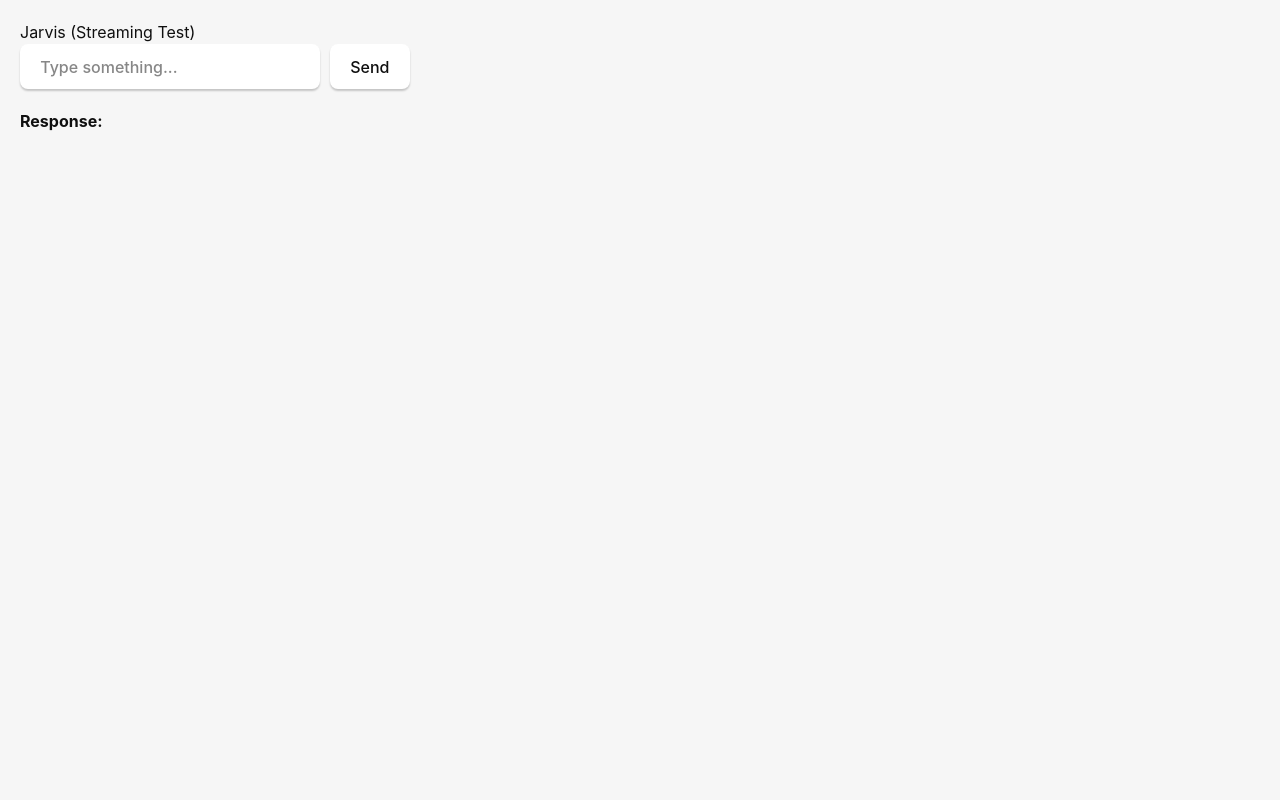
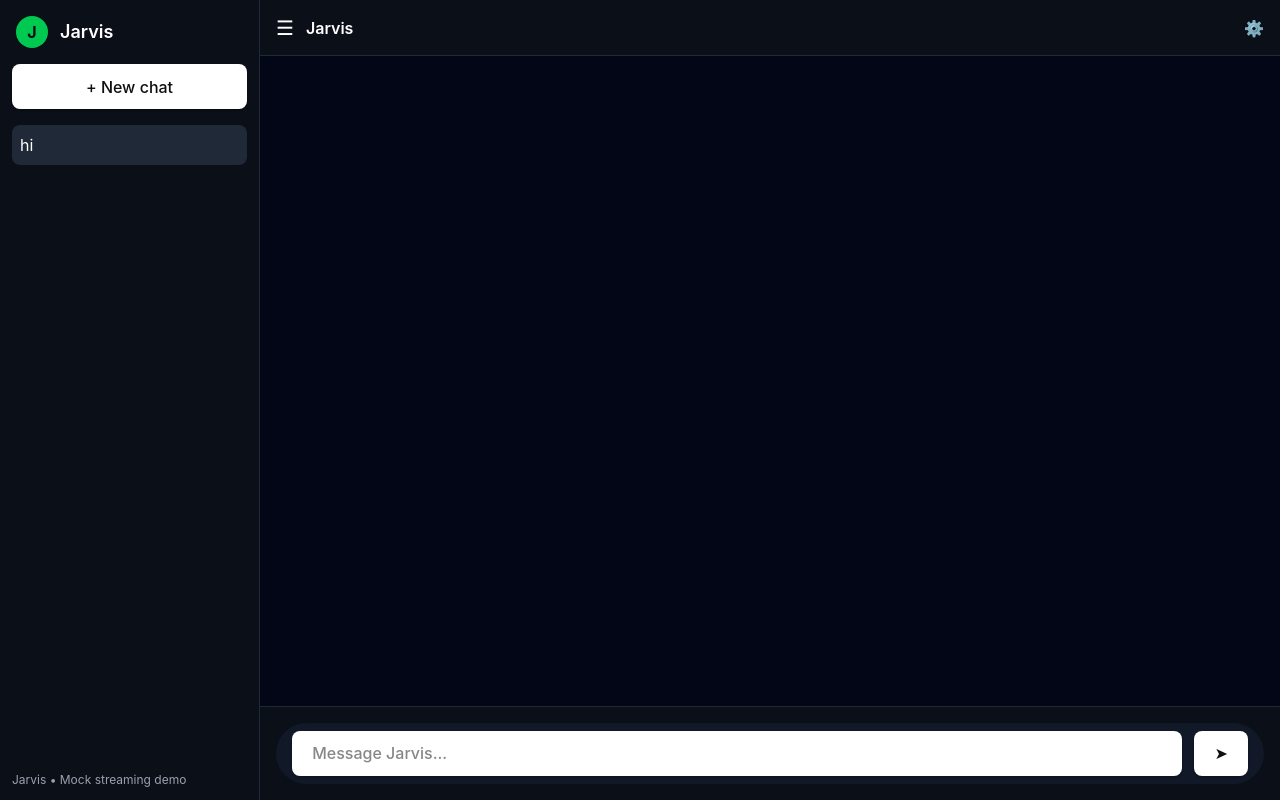
Before and after one commit to ManashAnand/jarvis, a React (Vite) app in the folder jarvis-gui/: page / in a window 1280 px wide. Built offline with nearby package versions, Linux system fonts and the light colour scheme.

Commit message:
feat: gpt frontend

```diff
--- /dev/null
+++ b/jarvis-gui/src/component/ChatHeader.tsx
@@ -0,0 +1,12 @@
+export default function ChatHeader() {
+  return (
+    <div className="h-14 border-b border-gray-800 flex items-center justify-between px-4 bg-[#0b0f17]">
+      <div className="flex items-center gap-3 text-white">
+        <span className="text-xl">☰</span>
+        <span className="font-semibold">Jarvis</span>
+      </div>
+
+      <div className="text-gray-400">⚙️</div>
+    </div>
+  );
+}
--- /dev/null
+++ b/jarvis-gui/src/component/ChatInput.tsx
@@ -0,0 +1,38 @@
+import { useState } from "react";
+
+export default function ChatInput({
+  onSend,
+  loading,
+}: {
+  onSend: (msg: string) => void;
+  loading: boolean;
+}) {
+  const [input, setInput] = useState("");
+
+  const handleSend = () => {
+    if (!input.trim()) return;
+    onSend(input);
+    setInput("");
+  };
+
+  return (
+    <div className="p-4 border-t border-gray-800 bg-[#0b0f17]">
+      <div className="flex items-center bg-[#111827] rounded-full px-4 py-2">
+        <input
+          value={input}
+          onChange={(e) => setInput(e.target.value)}
+          placeholder="Message Jarvis..."
+          className="flex-1 bg-transparent outline-none text-white"
+        />
+
+        <button
+          onClick={handleSend}
+          disabled={loading}
+          className="ml-3 bg-green-500 hover:bg-green-600 px-3 py-1 rounded-full"
+        >
+          ➤
+        </button>
+      </div>
+    </div>
+  );
+}
--- /dev/null
+++ b/jarvis-gui/src/component/ChatMessages.tsx
@@ -0,0 +1,41 @@
+type Message = {
+  role: "user" | "assistant";
+  content: string;
+};
+
+export default function ChatMessages({ messages }: { messages: Message[] }) {
+  return (
+    <div className="flex-1 overflow-y-auto p-6 space-y-6 bg-[#020617]">
+      {messages.map((msg, i) => (
+        <div
+          key={i}
+          className={`flex items-start gap-3 ${
+            msg.role === "user" ? "justify-end" : ""
+          }`}
+        >
+          {msg.role === "assistant" && (
+            <div className="w-8 h-8 bg-green-500 rounded-full flex items-center justify-center">
+              🤖
+            </div>
+          )}
+
+          <div
+            className={`max-w-[60%] px-4 py-3 rounded-2xl text-sm ${
+              msg.role === "user"
+                ? "bg-green-600 text-white rounded-br-none"
+                : "bg-[#1f2937] text-gray-200 rounded-bl-none"
+            }`}
+          >
+            {msg.content}
+          </div>
+
+          {msg.role === "user" && (
+            <div className="w-8 h-8 bg-green-500 rounded-full flex items-center justify-center">
+              👤
+            </div>
+          )}
+        </div>
+      ))}
+    </div>
+  );
+}
--- /dev/null
+++ b/jarvis-gui/src/component/Sidebar.tsx
@@ -0,0 +1,28 @@
+export default function Sidebar() {
+  return (
+    <div className="w-65 bg-[#0b0f17] border-r border-gray-800 flex flex-col">
+      <div className="p-4 flex items-center gap-3">
+        <div className="w-8 h-8 bg-green-500 rounded-full flex items-center justify-center font-bold">
+          J
+        </div>
+        <span className="text-lg font-semibold text-white">Jarvis</span>
+      </div>
+
+      <div className="px-3">
+        <button className="w-full bg-[#111827] hover:bg-[#1f2937] text-white py-2 rounded-lg border border-gray-700">
+          + New chat
+        </button>
+      </div>
+
+      <div className="mt-4 px-3">
+        <div className="bg-[#1f2937] text-white p-2 rounded-lg">
+          hi
+        </div>
+      </div>
+
+      <div className="mt-auto p-3 text-xs text-gray-400">
+        Jarvis • Mock streaming demo
+      </div>
+    </div>
+  );
+}
--- a/jarvis-gui/src/pages/Home.tsx
+++ b/jarvis-gui/src/pages/Home.tsx
@@ -1,46 +1,52 @@
 import { useState } from "react";
+import ChatHeader from "../component/ChatHeader";
+import ChatMessages from "../component/ChatMessages";
+import ChatInput from "../component/ChatInput";
 import { streamChat } from "../helper/streamChat";
+import Sidebar from "../component/Sidebar";
 
-function Home() {
-  const [input, setInput] = useState("");
-  const [output, setOutput] = useState("");
+
+type Message = {
+  role: "user" | "assistant";
+  content: string;
+};
+
+export default function ChatPage() {
+  const [messages, setMessages] = useState<Message[]>([]);
   const [loading, setLoading] = useState(false);
 
+  const sendMessage = async (input: string) => {
 
-    const sendMessage = async () => {
-        setOutput("");
+    setMessages((prev) => [...prev, { role: "user", content: input }, { role: "assistant", content: "" }]);
     setLoading(true);
 
     await streamChat(
       input,
-            (token) => setOutput(prev => prev + token),
+      (token) => {
+        setMessages((prev) => {
+          const updated = [...prev];
+          const last = updated.length - 1;
+
+          if (updated[last].role === "assistant") {
+            updated[last].content += token;
+          }
+
+          return updated;
+        });
+      },
       () => setLoading(false)
     );
+  };
 
-    }
   return (
-    <>
-      <div style={{ padding: 20 }}>
-        <h2>Jarvis (Streaming Test)</h2>
+    <div className="h-screen flex bg-black">
+      <Sidebar />
 
-        <input
-          value={input}
-          onChange={(e) => setInput(e.target.value)}
-          placeholder="Type something..."
-          style={{ width: "300px", marginRight: "10px" }}
-        />
-
-        <button onClick={sendMessage}>Send</button>
-
-        <div style={{ marginTop: 20 }}>
-          <strong>Response:</strong>
-          <div>{output}</div>
+      <div className="flex-1 flex flex-col">
+        <ChatHeader />
+        <ChatMessages messages={messages} />
+        <ChatInput onSend={sendMessage} loading={loading} />
       </div>
-
-        {loading && <p>Loading...</p>}
     </div>
-    </>
   );
 }
-
-export default Home;
```
Also changed, not shown: 1 other file (tests, documents, lock files or other folders). Lines whose indentation alone changed are shown as unchanged.
